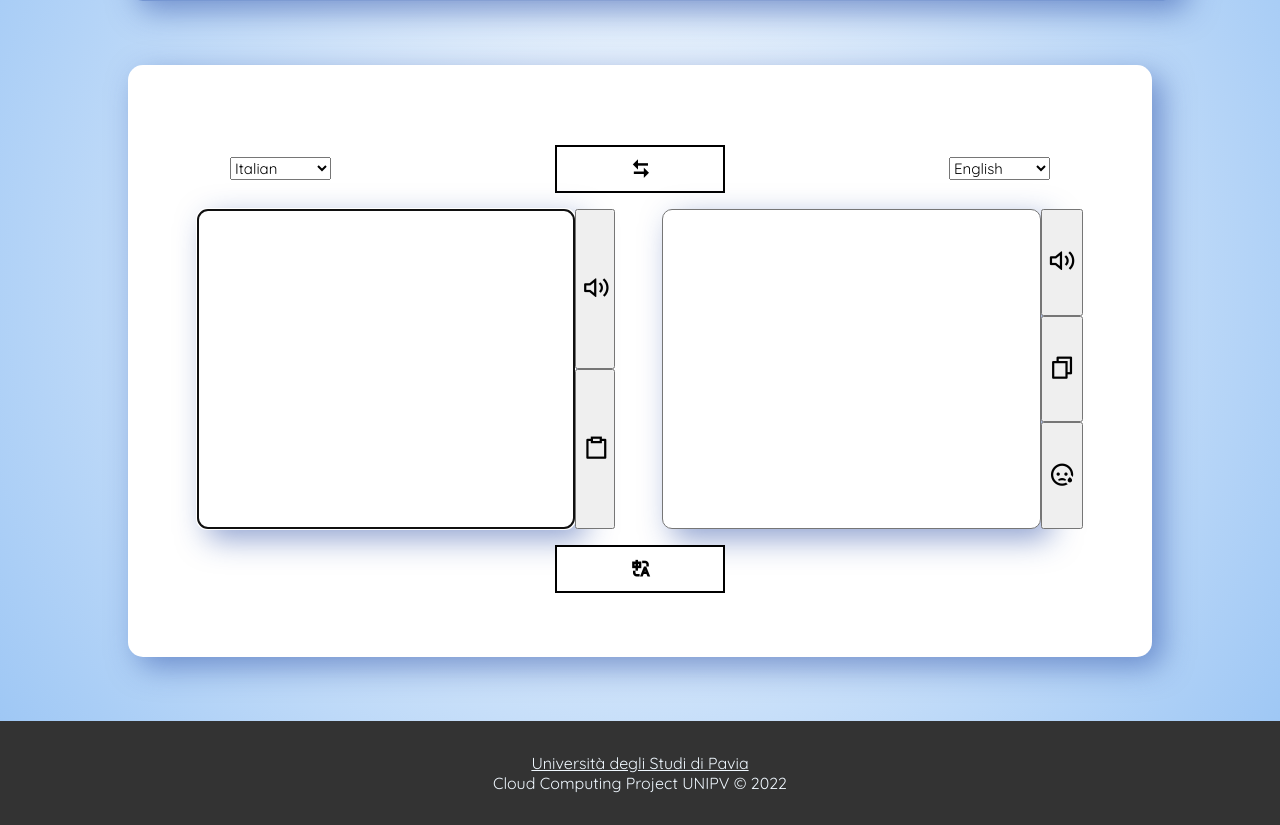
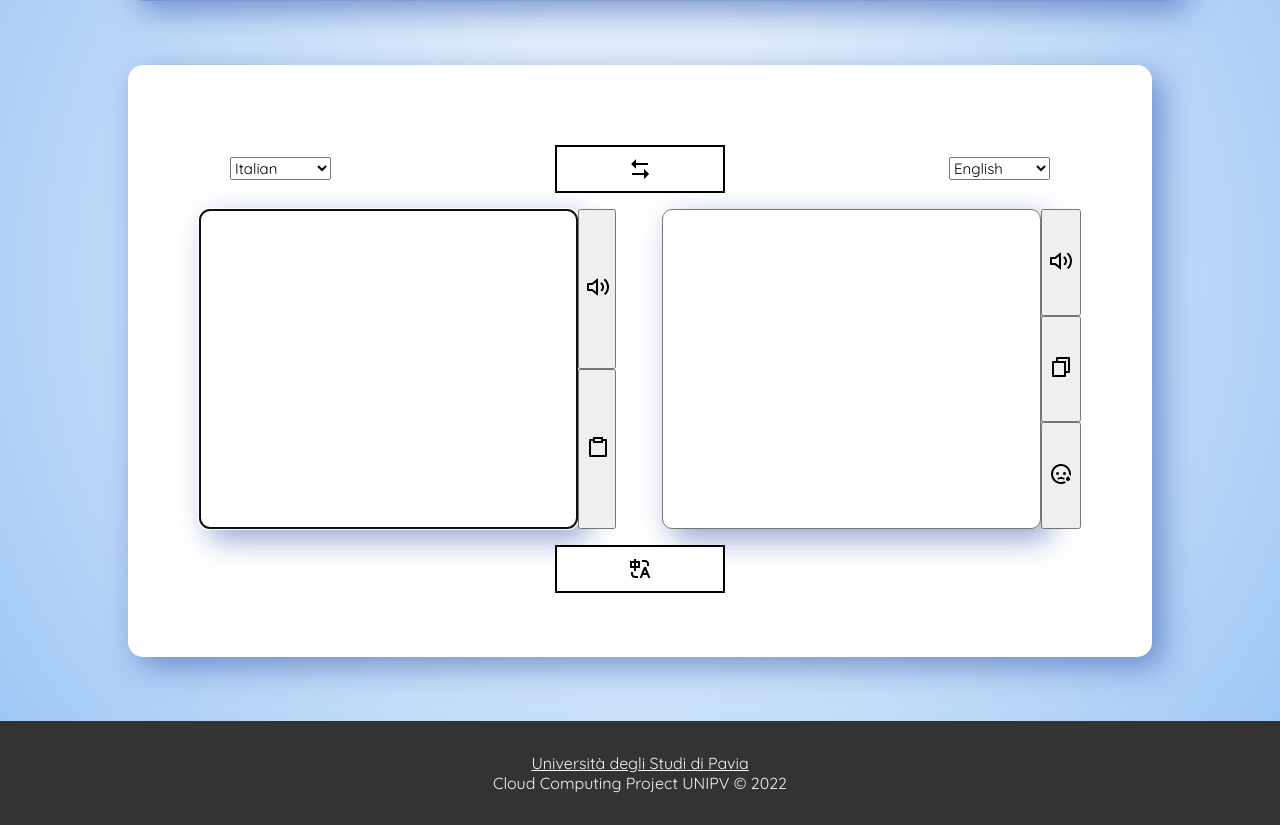
Before and after one commit to aiman-al-masoud/translator-cloud-project, a Flask app: page / in a window 1280 px wide. Shown: the part 269-1094 px from the top of the page. Run offline with Flask 2, Linux system fonts and the light colour scheme; some libraries are stand-ins or nearby versions.

Commit message:
index icons substituted with PNGs

```diff
--- a/src/templates/index.html
+++ b/src/templates/index.html
@@ -42,7 +42,7 @@
 
       </select>
 
-      <button type="button" name="invert" id="invert" class="button"><i class="ri-arrow-left-right-fill"></i></button>
+      <button type="button" name="invert" id="invert" class="button"><img src="static/res/arrow-left-right-fill.png"></button>
 
       <select id="to" name="to" class="to" data-placeholder="Choose a Language...">
 
@@ -56,18 +56,18 @@
     <p class="textareas_line">
       <textarea id="from_text" name="from_text"></textarea>
       <span class="vertical_buttons">
-        <button id="button_speak_from" class="speaker"><i class="ri-volume-up-line button-icon"></i></button>
-        <button id="button_paste_from"><i class="ri-clipboard-line button-icon"></i></button>
+        <button id="button_speak_from" class="speaker"><img src="static/res/volume-up-line.png"></button>
+        <button id="button_paste_from"><img src="static/res/clipboard-line.png"></button>
       </span>
 
       <textarea readonly id="to_text" class="to_text" name="to_text"></textarea><br>
       <span class="vertical_buttons">
-        <button id="button_speak_to" class="speaker"><i class="ri-volume-up-line button-icon"></i></button>
-        <button id="button_copy_to"><i class="ri-file-copy-line button-icon"></i></button>
-        <button id="button_query_to_db"><i class="ri-emotion-sad-line button-icon"></i></button>
+        <button id="button_speak_to" class="speaker"><img src="static/res/volume-up-line.png"></button>
+        <button id="button_copy_to"><img src="static/res/file-copy-line.png"></button>
+        <button id="button_query_to_db"><img src="static/res/emotion-sad-line.png"></button>
       </span>
     </p>
-    <button id="translate" class="button" name="translate"><i class="ri-translate"></i></button>
+    <button id="translate" class="button" name="translate"><img src="static/res/translate.png"></button>
   </div>
 
   <footer id="footer">
```
